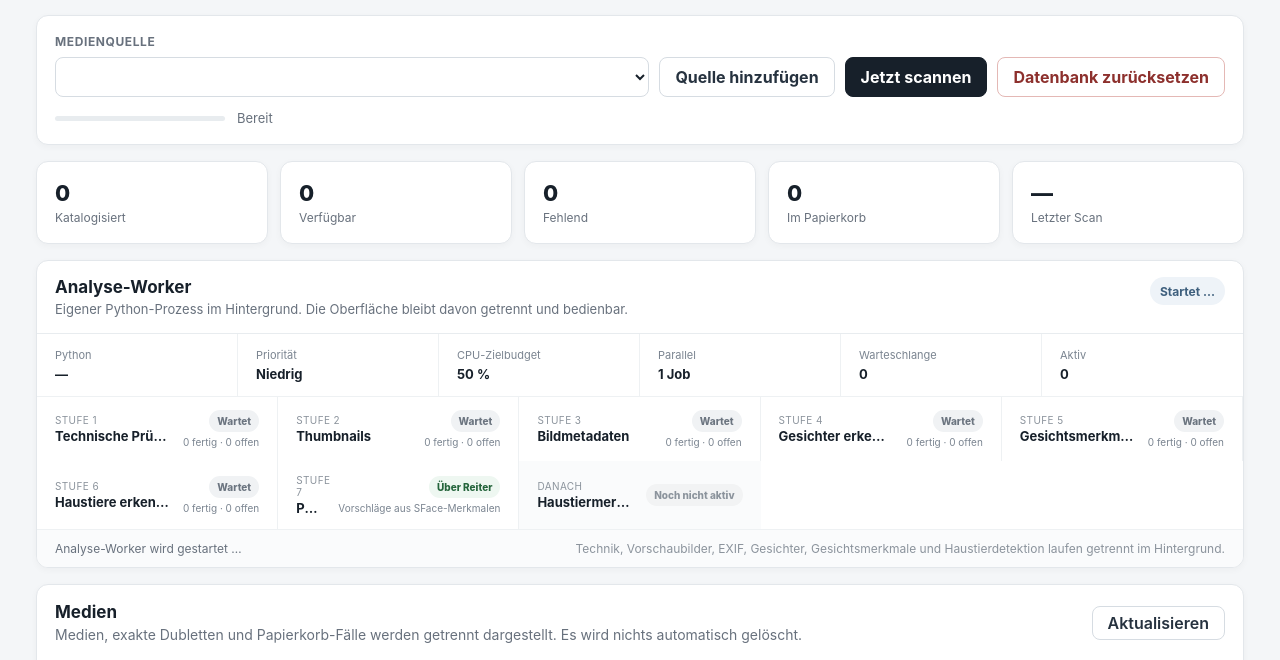
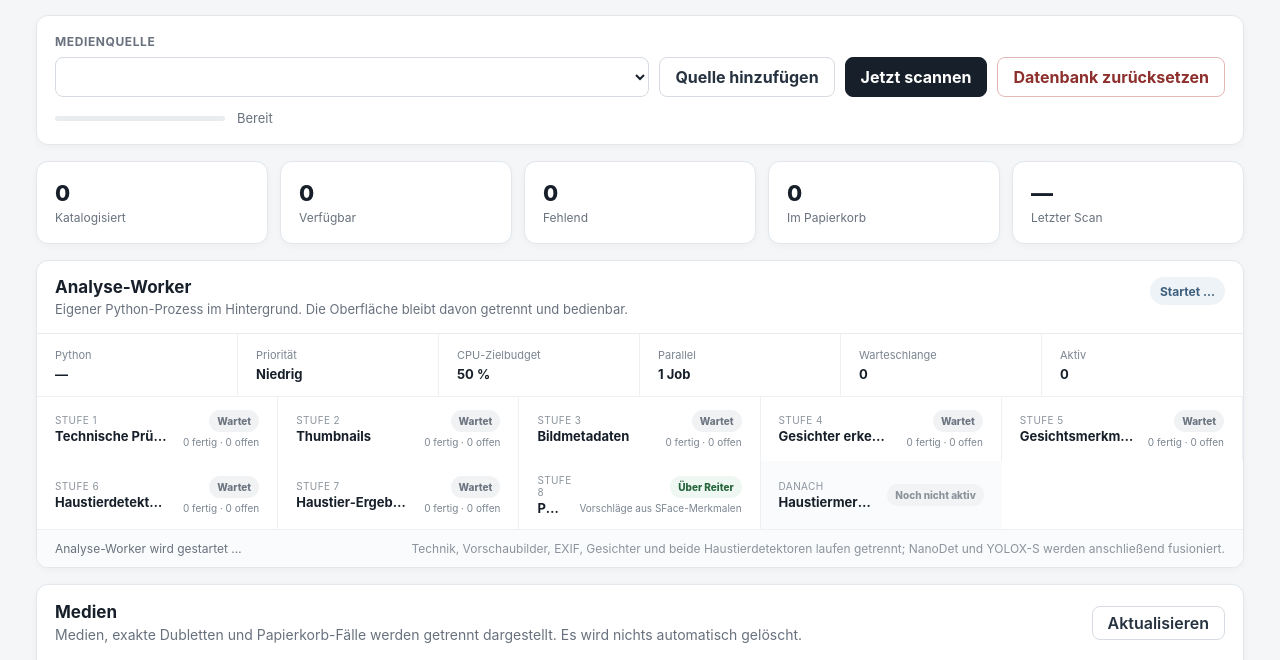
Before and after one commit to mostboneheadedhypoteticaluser/image_transfer_and_sort, a website built with Vite: page index.html in a window 1280 px wide. Shown: the part 87-747 px from the top of the page. Built offline with nearby package versions, Linux system fonts and the light colour scheme.

Commit message:
Haustier-Ensemble und Fusion in der Pipeline sichtbar machen

```diff
--- a/index.html
+++ b/index.html
@@ -133,7 +133,7 @@
             <article class="pipeline-stage">
               <div>
                 <small>Stufe 6</small>
-                <strong>Haustiere erkennen</strong>
+                <strong>Haustierdetektoren</strong>
               </div>
               <div class="pipeline-stage-status">
                 <span id="petStageState" class="stage-state waiting">Wartet</span>
@@ -144,6 +144,17 @@
             <article class="pipeline-stage">
               <div>
                 <small>Stufe 7</small>
+                <strong>Haustier-Ergebnisse fusionieren</strong>
+              </div>
+              <div class="pipeline-stage-status">
+                <span id="petFusionStageState" class="stage-state waiting">Wartet</span>
+                <small id="petFusionStageCounts">0 fertig · 0 offen</small>
+              </div>
+            </article>
+
+            <article class="pipeline-stage">
+              <div>
+                <small>Stufe 8</small>
                 <strong>Personen bestätigen</strong>
               </div>
               <div class="pipeline-stage-status">
@@ -165,7 +176,7 @@
 
           <div class="analysis-footer">
             <span id="analysisMessage">Analyse-Worker wird gestartet …</span>
-            <span class="analysis-note">Technik, Vorschaubilder, EXIF, Gesichter, Gesichtsmerkmale und Haustierdetektion laufen getrennt im Hintergrund.</span>
+            <span class="analysis-note">Technik, Vorschaubilder, EXIF, Gesichter und beide Haustierdetektoren laufen getrennt; NanoDet und YOLOX-S werden anschließend fusioniert.</span>
           </div>
         </section>
 
```
